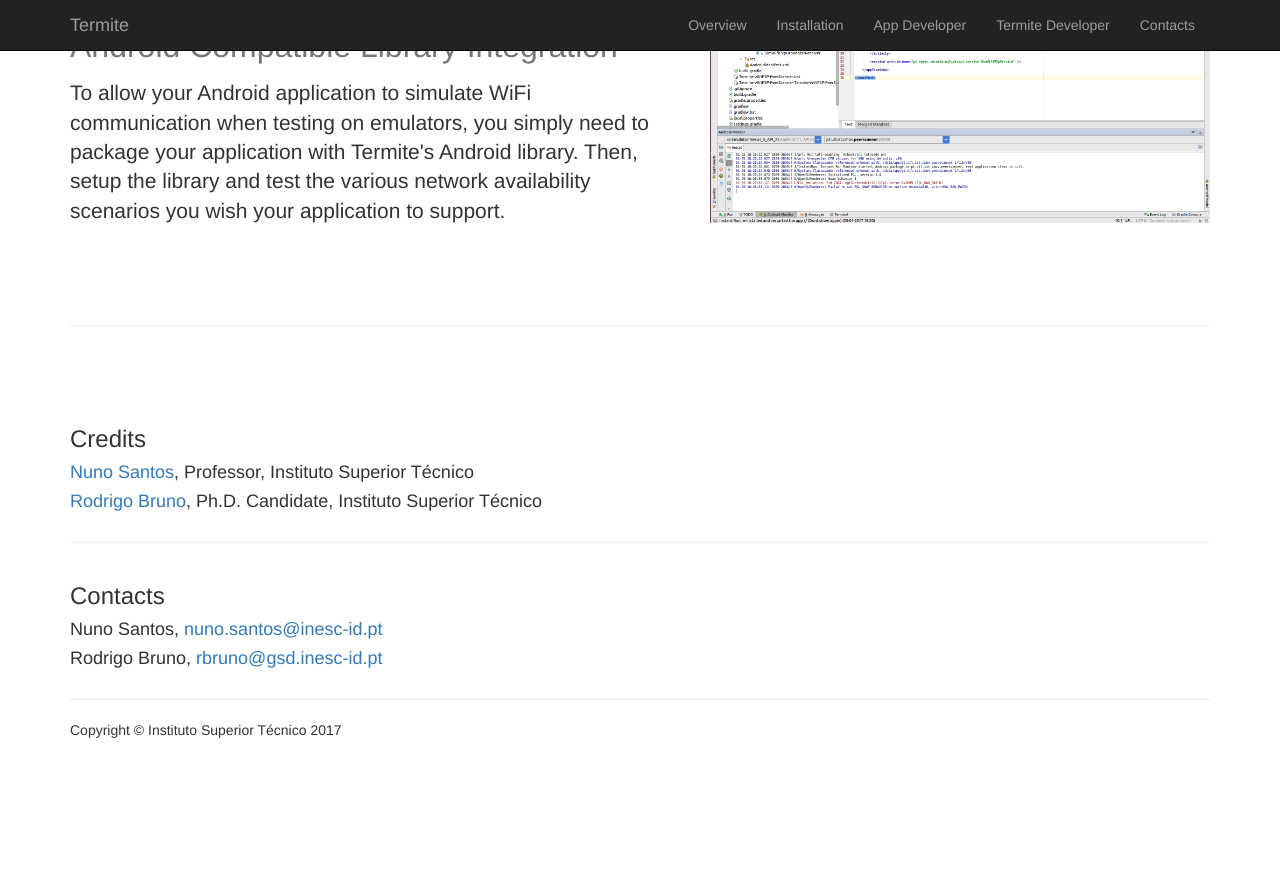
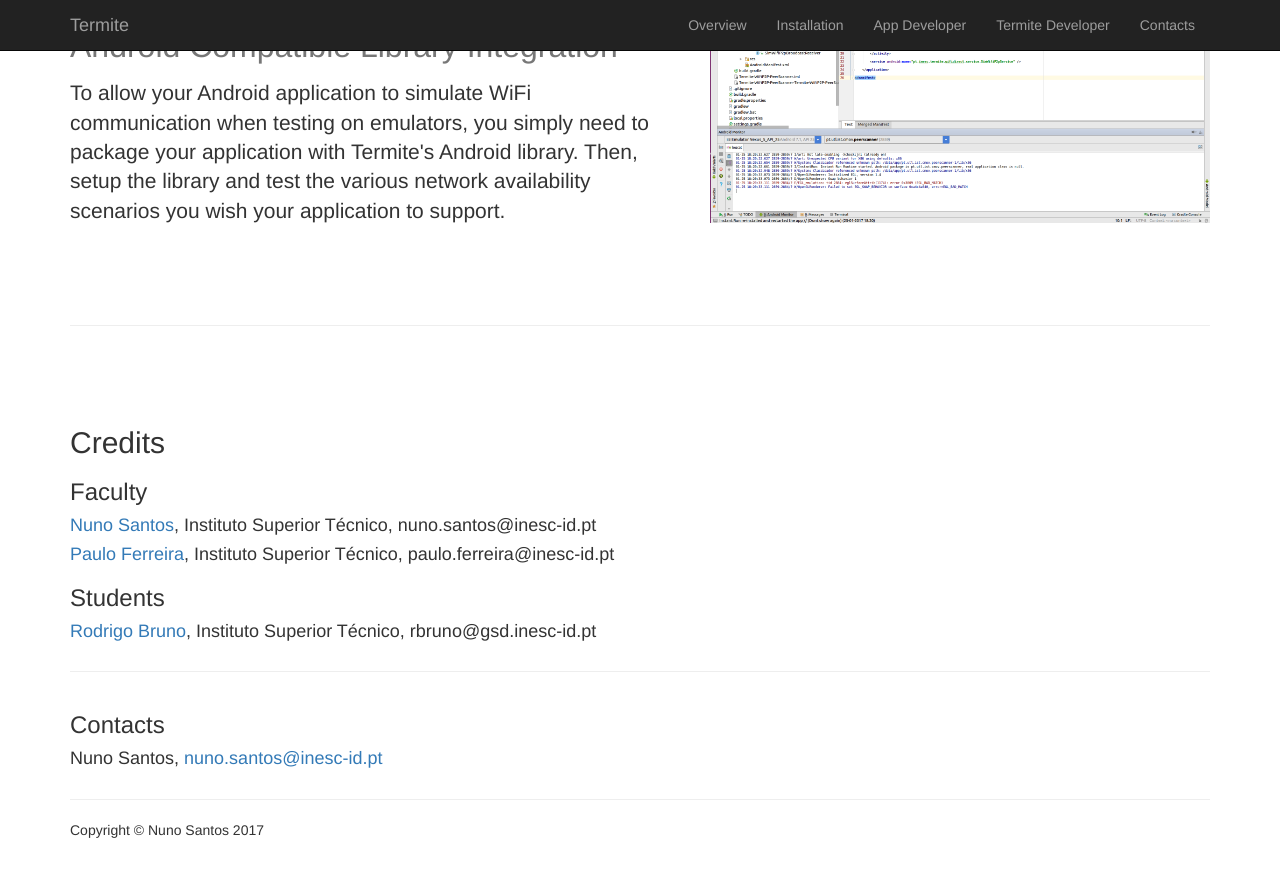
Before and after one commit to etraudonun/termite, a Jekyll site: the page index.html, which Jekyll copies as it is, in a window 1280 px wide and 900 px high, scrolled down 2549 px. Shown: the top 877 px of the window. Built offline with Jekyll 4.4.1, drawn with Linux system fonts in a browser that asks for light colours; before the commit the page ends 3349 px from its top, so only the background shows below that.

Commit message:
Update index.html

```diff
--- a/index.html
+++ b/index.html
@@ -281,9 +281,12 @@
         <footer>
             <div class="row">
                 <div class="col-md-12">
-                    <h3>Credits</h3>
-                    <h4><a href="http://www.gsd.inesc-id.pt/~nsantos/">Nuno Santos</a>, Professor, Instituto Superior Técnico</h4>
-                    <h4><a href="http://www.gsd.inesc-id.pt/~rbruno/">Rodrigo Bruno</a>, Ph.D. Candidate, Instituto Superior Técnico</h4>
+                    <h2>Credits</h2>
+                    <h3>Faculty</h3>
+                    <h4><a href="http://www.gsd.inesc-id.pt/~nsantos/">Nuno Santos</a>, Instituto Superior Técnico, nuno.santos@inesc-id.pt</h4>
+                    <h4><a href="http://www.gsd.inesc-id.pt/~pjpf/">Paulo Ferreira</a>, Instituto Superior Técnico, paulo.ferreira@inesc-id.pt</h4>
+                    <h3>Students</h3>
+                    <h4><a href="http://www.gsd.inesc-id.pt/~rbruno/">Rodrigo Bruno</a>, Instituto Superior Técnico, rbruno@gsd.inesc-id.pt</h4>
                 </div>
             </div>
 
@@ -293,7 +296,6 @@
                 <div class="col-md-12">
                     <h3 id="contacts">Contacts</h3>
                     <h4>Nuno Santos, <a href="">nuno.santos@inesc-id.pt</a></h4>
-                    <h4>Rodrigo Bruno, <a href="">rbruno@gsd.inesc-id.pt</a></h4>
                 </div>
             </div>
 
@@ -301,7 +303,7 @@
 
             <div class="row">
                 <div class="col-lg-12">
-                    <p>Copyright &copy; Instituto Superior Técnico 2017</p>
+                    <p>Copyright &copy; Nuno Santos 2017</p>
                 </div>
             </div>
         </footer>
```
